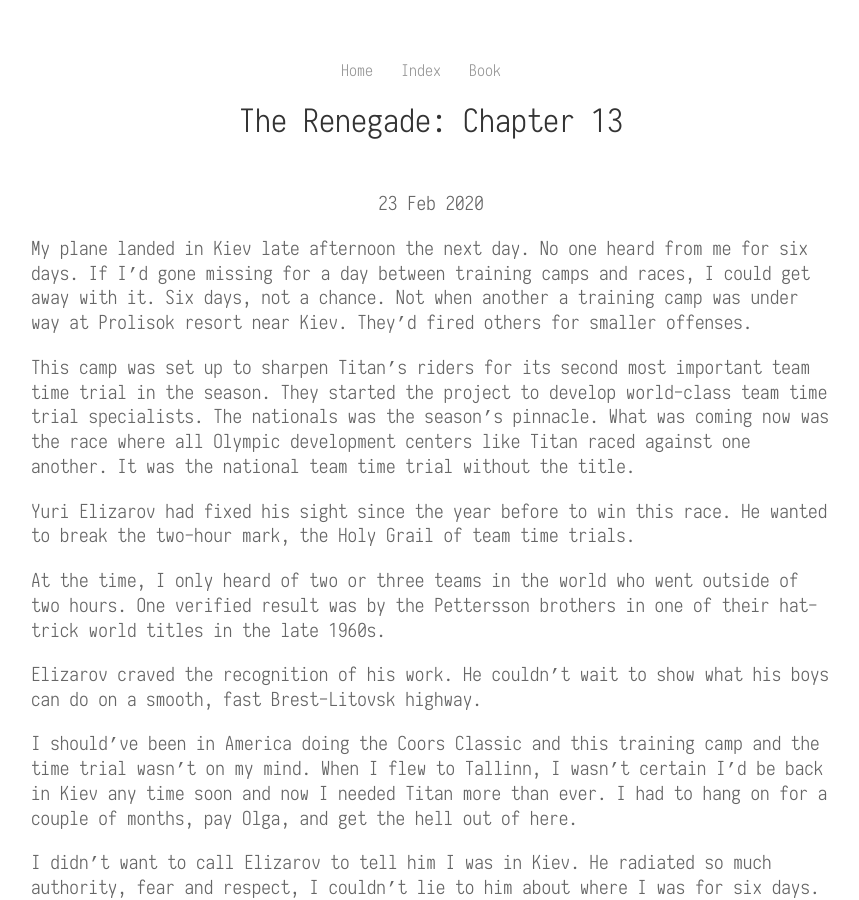
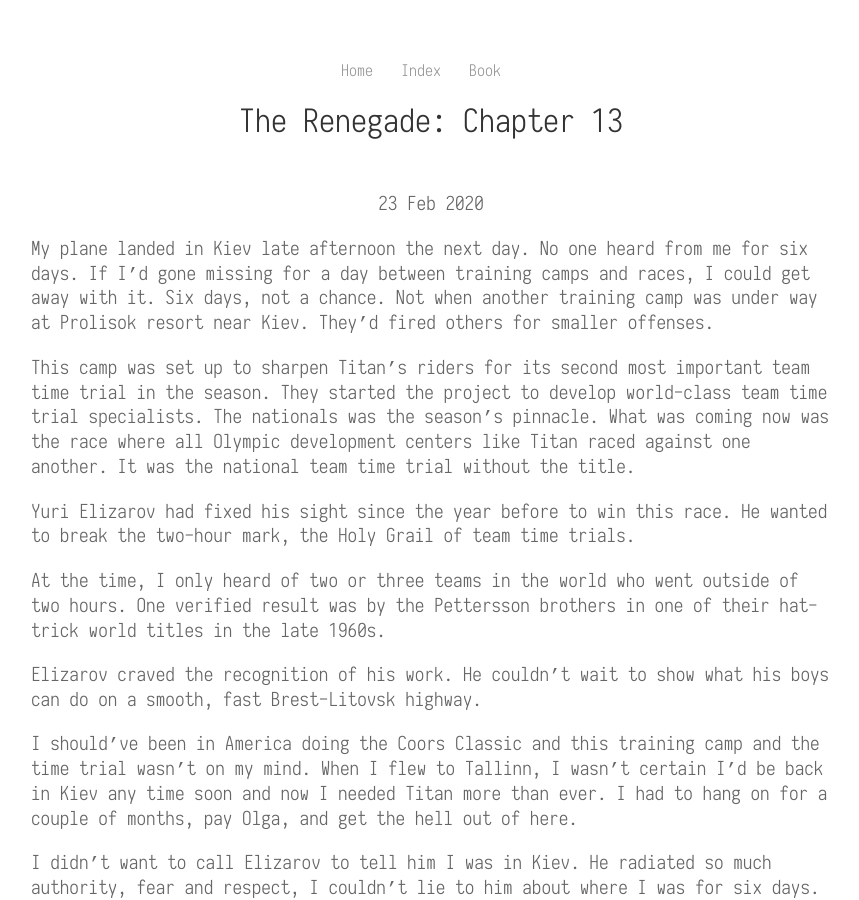
Before and after one commit to nkrzv/nkrzv.github.io, a Jekyll site: the page built from _posts/2020-02-23-the-renegade-ch13.md, in a window 1280 px wide and 900 px high. Shown: the whole window, without its empty margins (209-1068 px from the left). Built offline with Jekyll 4.4.1, drawn with Linux system fonts in a browser that asks for light colours.

```diff
--- a/_posts/2020-02-23-the-renegade-ch13.md
+++ b/_posts/2020-02-23-the-renegade-ch13.md
@@ -4,7 +4,7 @@ title: "The Renegade: Chapter 13"
 categories: [Book]
 date: 2020-02-23
 ---
-My plane landed in Kiev late afternoon the next day. No one heard from me for six days. If I’d gone missing for a day between training camps and races, I could get away with it. Six days, not a chance. Not when another a training camp was under way at Prolisok resort near Kiev. They’d fired others for smaller offenses.
+My plane landed in Kiev late afternoon the next day. No one heard from me for six days. If I’d gone missing for a day between training camps and races, I could get away with it. Six days, not a chance. Not when another training camp was under way at Prolisok resort near Kiev. They’d fired others for smaller offenses.
 
 This camp was set up to sharpen Titan’s riders for its second most important team time trial in the season. They started the project to develop world-class team time trial specialists. The nationals was the season’s pinnacle. What was coming now was the race where all Olympic development centers like Titan raced against one another. It was the national team time trial without the title.
 
```
